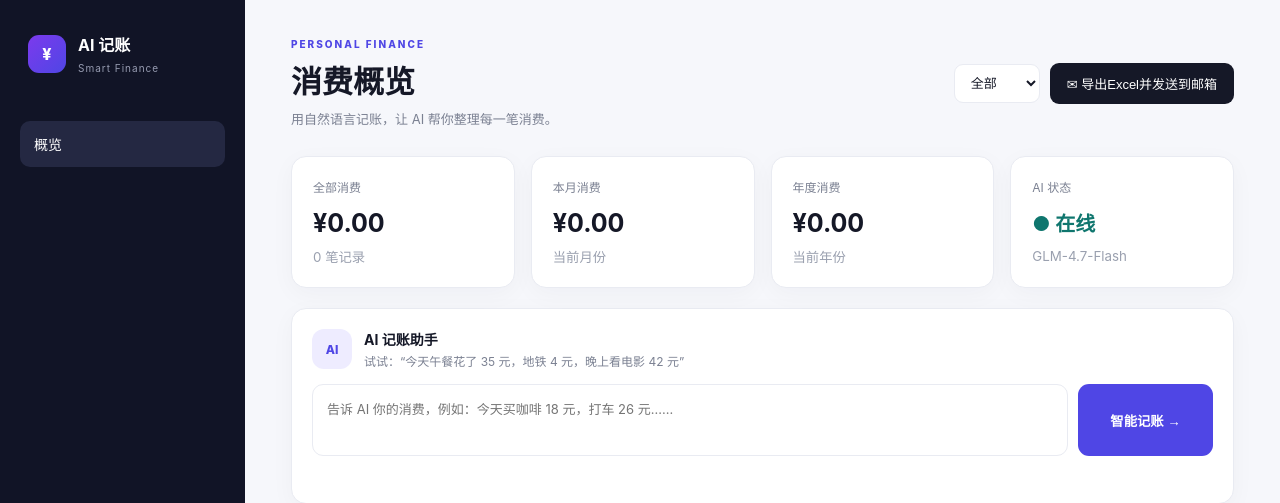
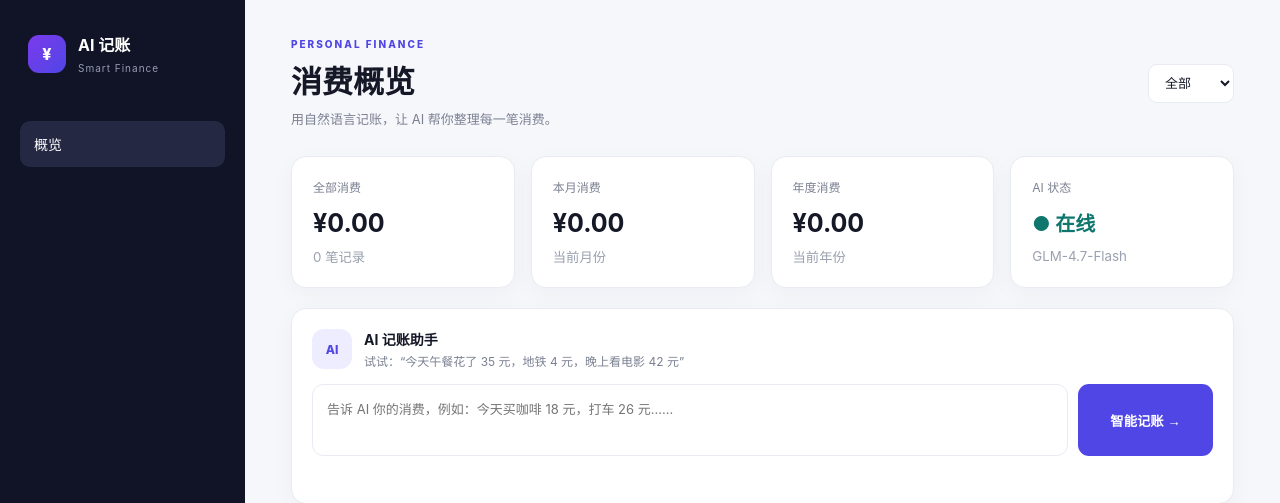
Before and after one commit to cookiecool811/AI-Powered-Smart-Bookkeeping, a Flask app: page / in a window 1280 px wide. Shown: the top 503 px of the page. Run offline with Flask 3, Linux system fonts and the light colour scheme; data that the repository does not hold is empty.

Commit message:
Remove email button; auto-send Excel email after AI bookkeeping

```diff
--- a/static/app.js
+++ b/static/app.js
@@ -51,6 +51,7 @@ async function submitExpense(){
     msg.textContent=`✓ ${data.reply || "已完成记账"}`;
     input.value="";
     await load();
+    await sendEmail();
   }catch(e){msg.textContent="× "+e.message}
   finally{btn.disabled=false;btn.textContent="智能记账 →"}
 }
@@ -76,21 +77,18 @@ document.querySelector("#rangeSelect").addEventListener("change", function(){
 });
 
 async function sendEmail(){
-  const btn=document.querySelector("#sendEmail");
+  const msg=document.querySelector("#message");
   const p = getRangeParams();
-  if(p.range === "custom" && (!p.start || !p.end)){ alert("请选择自定义起止日期"); return; }
-  btn.disabled=true; btn.textContent="发送中…";
+  if(p.range === "custom" && (!p.start || !p.end)){ return; }
   try{
     const r=await fetch("/api/send-email",{method:"POST",headers:{"Content-Type":"application/json"},body:JSON.stringify(p)});
     const data=await r.json();
     if(!r.ok) throw new Error(data.error||"发送失败");
-    alert("✓ "+(data.message||"已发送到邮箱，请查收"));
-  }catch(e){ alert("× "+e.message); }
-  finally{ btn.disabled=false; btn.textContent="✉ 导出Excel并发送到邮箱"; }
+    if(msg) msg.textContent += "（报表已发送到邮箱）";
+  }catch(e){ if(msg) msg.textContent += "（邮件发送失败："+e.message+"）"; }
 }
 
 document.querySelector("#submit").addEventListener("click",submitExpense);
-document.querySelector("#sendEmail").addEventListener("click",sendEmail);
 
 document.querySelector("#queryRange").addEventListener("change", function(){
   document.querySelector("#queryCustomRange").style.display = this.value === "custom" ? "flex" : "none";
--- a/templates/index.html
+++ b/templates/index.html
@@ -41,7 +41,6 @@
             <input type="date" id="endDate">
           </div>
         </div>
-        <button class="download" id="sendEmail">✉ 导出Excel并发送到邮箱</button>
       </div>
     </header>
 
```
